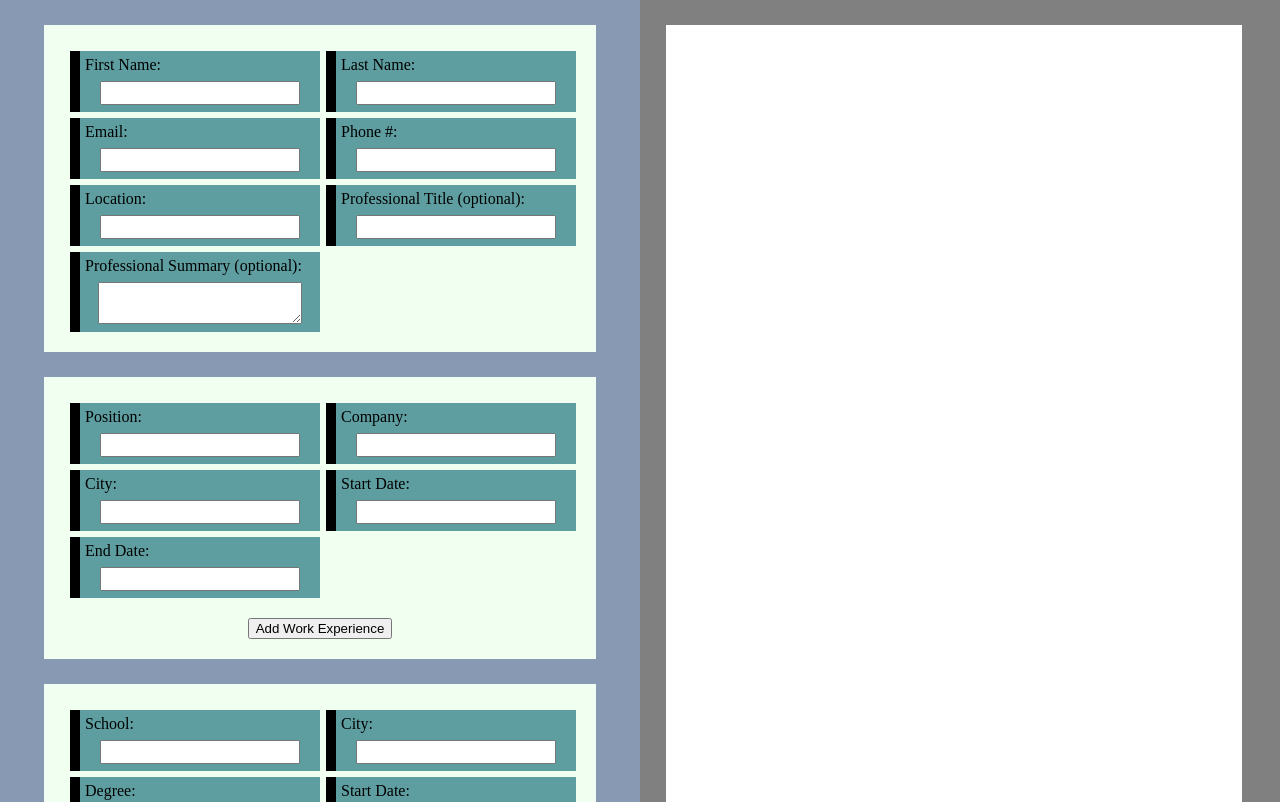
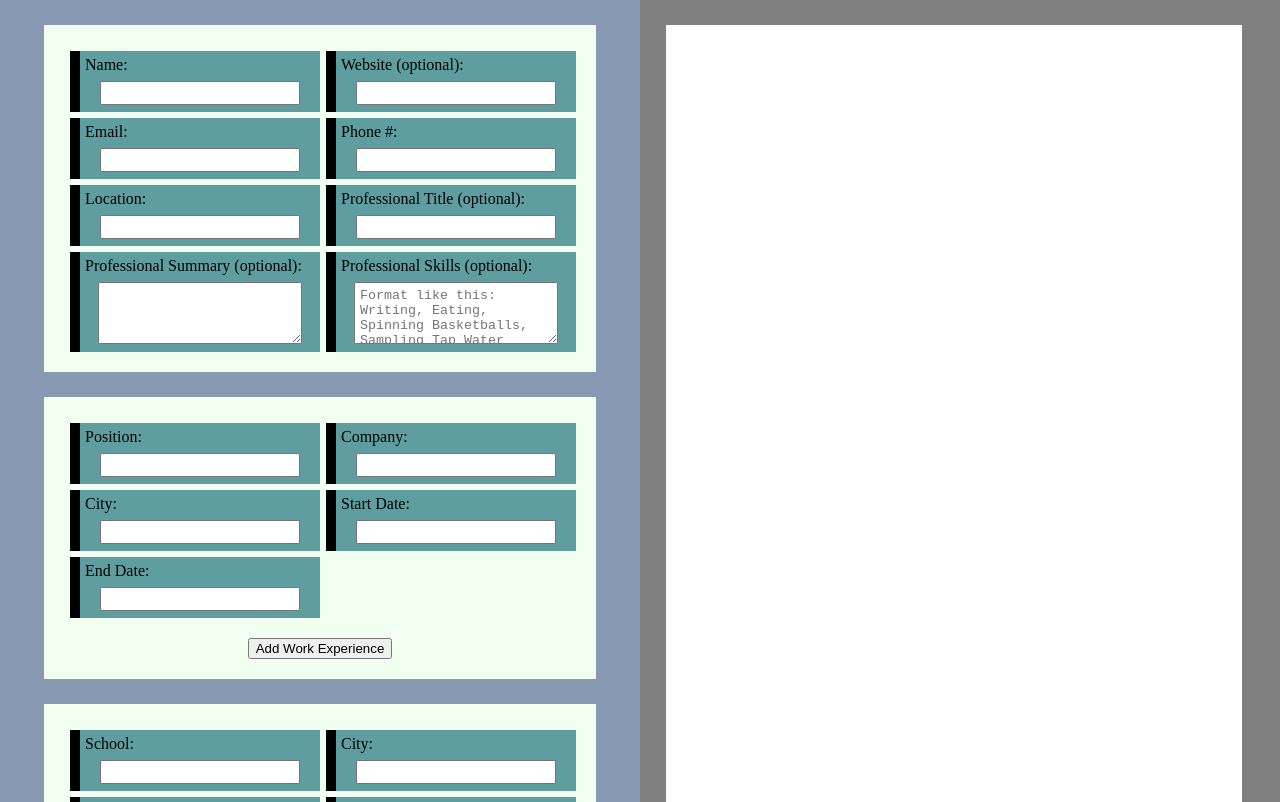
Before and after one commit to cmstiver/cv-app, a React (Create React App) app: page / in a window 1280 px wide. Shown: the top 802 px of the page. Built offline with nearby package versions, Linux system fonts and the light colour scheme.

Commit message:
added input options

```diff
--- a/src/components/Form/General.js
+++ b/src/components/Form/General.js
@@ -5,12 +5,12 @@ function General() {
     <div id="general" className="info-container">
       <div id="general-form" className="form">
         <div>
-          <p>First Name: </p>
-          <input id="firstname" />
+          <p>Name: </p>
+          <input id="name" />
         </div>
         <div>
-          <p>Last Name: </p>
-          <input id="lastname" />
+          <p>Website (optional): </p>
+          <input id="website" />
         </div>
         <div>
           <p>Email: </p>
@@ -30,7 +30,15 @@ function General() {
         </div>
         <div>
           <p>Professional Summary (optional): </p>
-          <textarea id="summary" />
+          <textarea id="summary" className="textbox" />
+        </div>
+        <div>
+          <p>Professional Skills (optional): </p>
+          <textarea
+            id="skills"
+            className="textbox"
+            placeholder="Format like this: Writing, Eating, Spinning Basketballs, Sampling Tap Water"
+          />
         </div>
       </div>
     </div>
--- a/src/stylesheets/style.scss
+++ b/src/stylesheets/style.scss
@@ -52,10 +52,11 @@ body {
   }
 }
 #general-form {
-  #summary {
+  .textbox {
     margin: 2px auto 8px auto;
     min-width: 80%;
     max-width: 80%;
+    min-height: 50px;
     padding: 5px;
   }
 }
```
